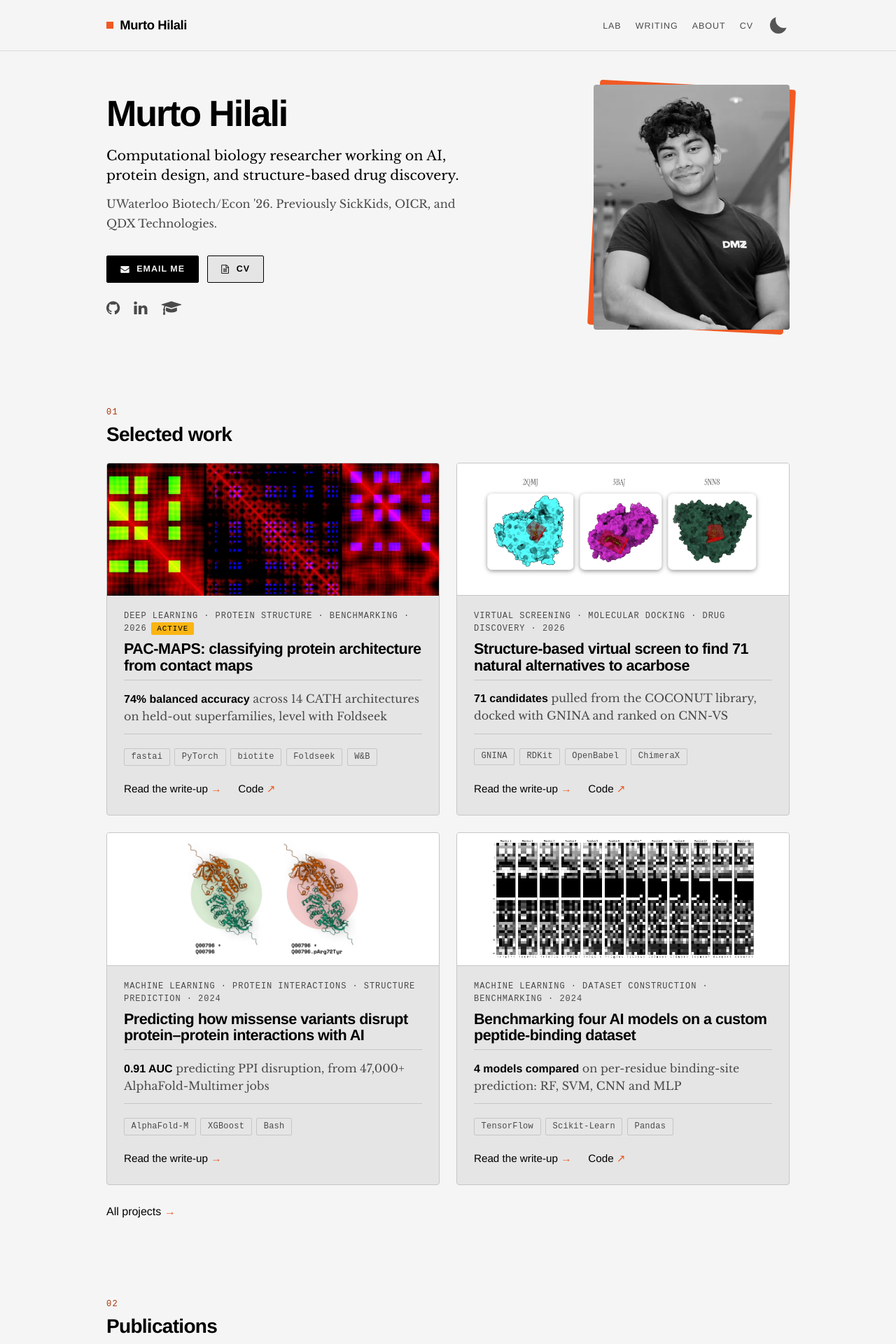
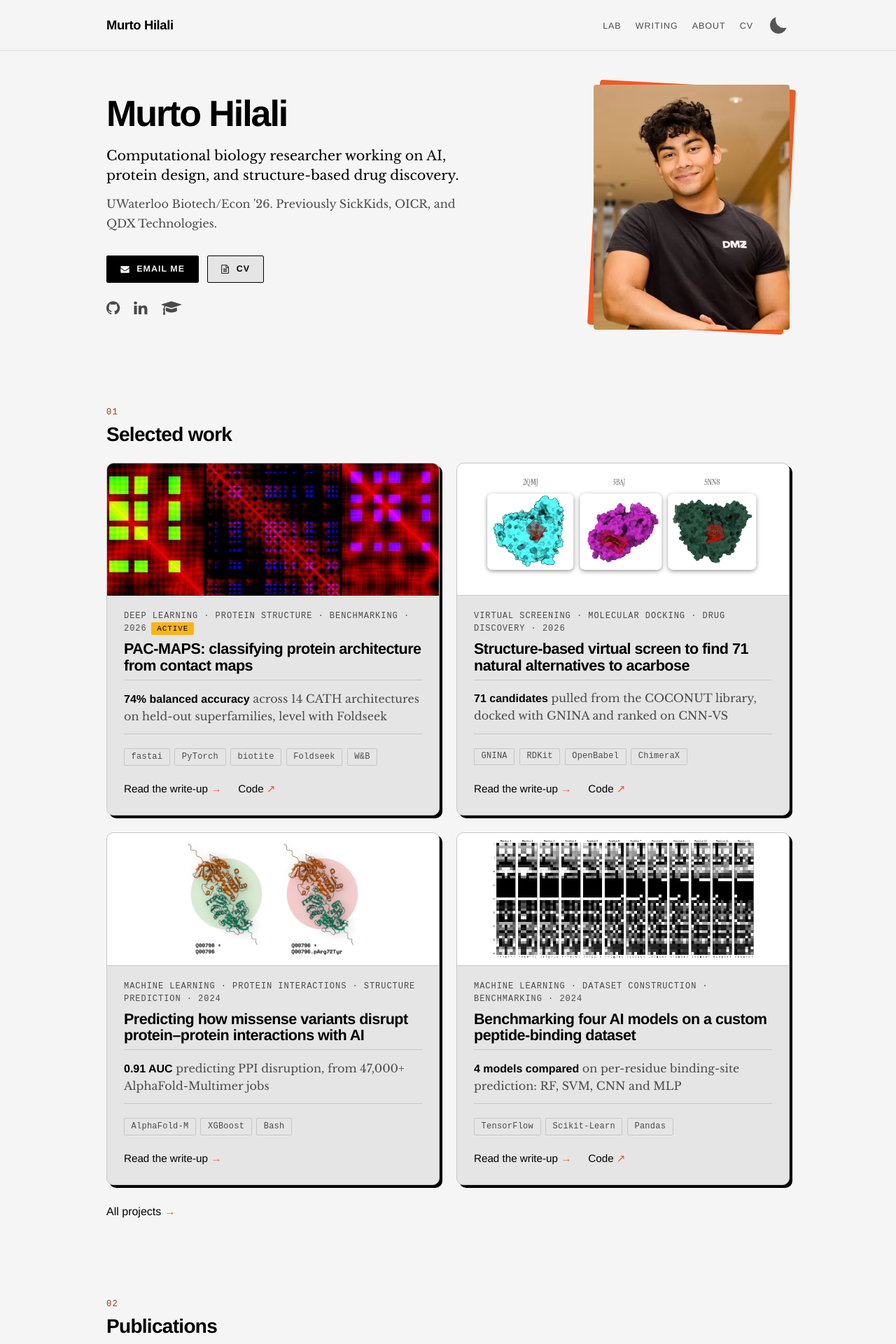
Before and after one commit to MurtoHilali/murtohilali.github.io, a Jekyll site: the page built from index.html, in a window 1280 px wide. Shown: the top 1920 px of the page at 70% size. Built offline with Jekyll 4.4.1, drawn with Linux system fonts in a browser that asks for light colours; some web fonts are replaced; the list of posts is cut into pages by our own code.

Commit message:
Experiment: rounder cards with hard black shadows, colour headshot
- Project cards get 10px corners and a 4px offset black shadow (6px on hover)
- The headshot is always in colour, not greyscale until hover
- No orange square before the name in the header

Co-Authored-By: Claude Opus 5.5 <noreply@anthropic.com>

```diff
--- a/_sass/_paint.scss
+++ b/_sass/_paint.scss
@@ -155,17 +155,7 @@ a:hover { opacity: 1; }
   font-weight: 700;
   letter-spacing: -0.02em;
 }
-.site-name::before {
-  content: "";
-  display: inline-block;
-  width: 0.55em;
-  height: 0.55em;
-  margin-right: 0.5em;
-  background: var(--te-orange);
-  vertical-align: 0.05em;
-}
 .site-name:hover { color: var(--text-main); }
-.site-name:hover::before { background: var(--te-yellow); }
 
 .site-nav a {
   font-size: 0.78rem;
@@ -230,10 +220,14 @@ a:hover { opacity: 1; }
 img { border-radius: 2px; }
 pre { border-radius: 2px; }
 
-.project-card { border-radius: 4px; }
+/* Cards cast a hard black shadow, like a plate standing off the page */
+.project-card {
+  border-radius: 10px;
+  box-shadow: 4px 4px 0 0 #000;
+}
 .project-card:hover {
   border-color: var(--border-hover);
-  box-shadow: none;
+  box-shadow: 6px 6px 0 0 #000;
 }
 .project-card-result strong { font-family: var(--font-header); }
 
@@ -253,10 +247,11 @@ pre { border-radius: 2px; }
   background-color: var(--te-orange);
   border-radius: 4px;
 }
-.hero-img {
+.hero-img,
+.hero-image-wrapper:hover .hero-img {
   border-radius: 4px;
   box-shadow: none;
-  filter: grayscale(100%);
+  filter: none;
 }
 
 /* ------------------------------------------------------------ lab */
```
